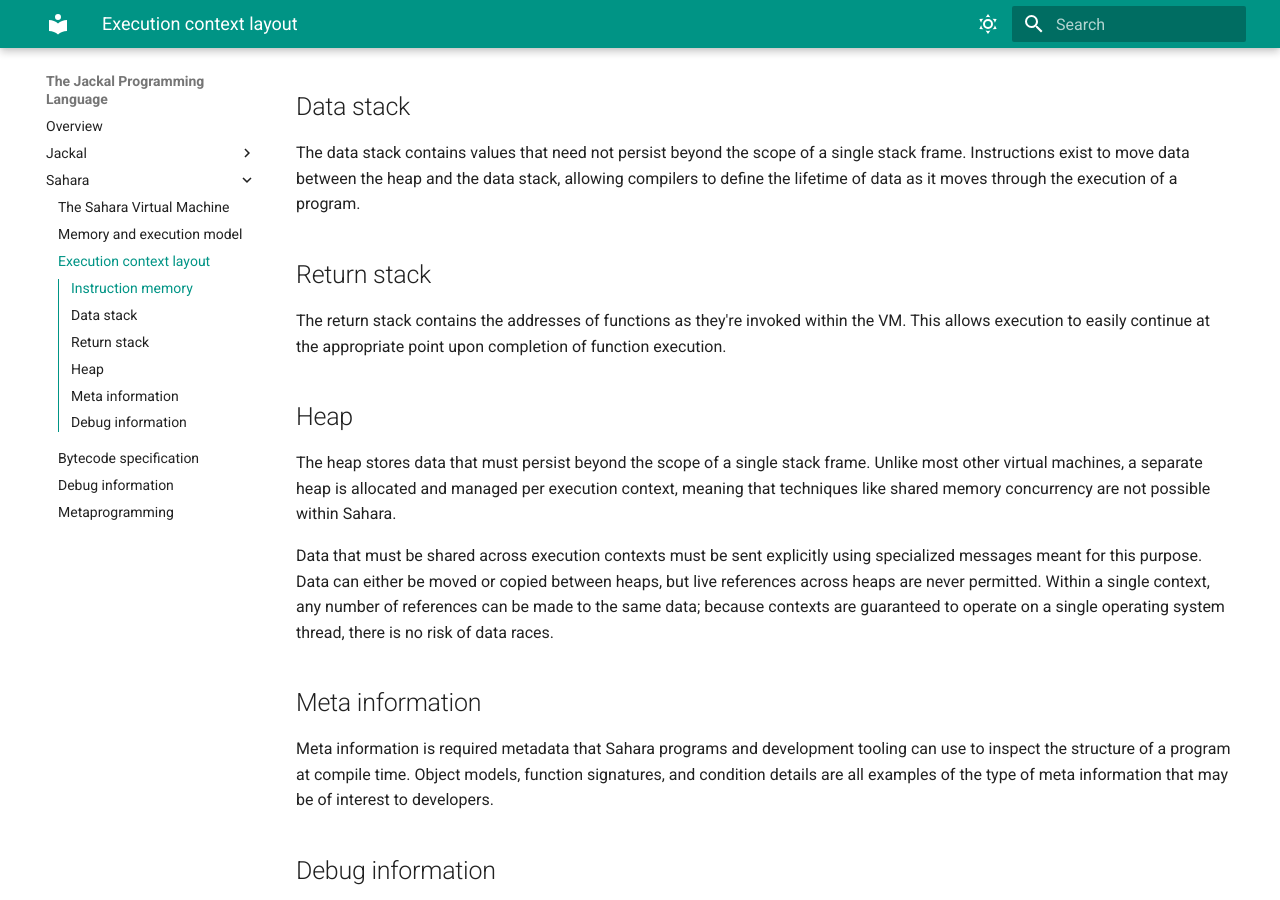
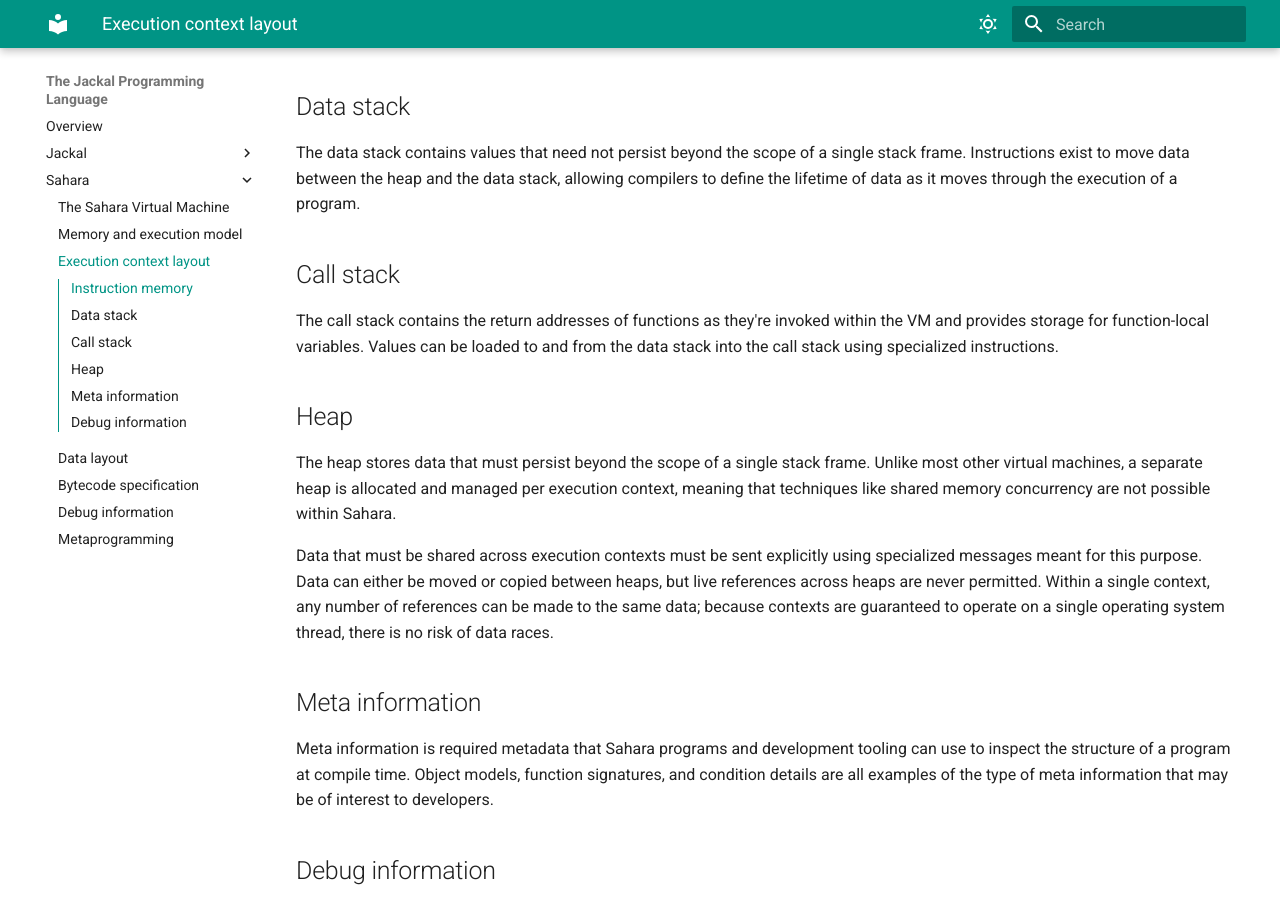
Before and after one commit to jkaye2012/jackal-lisp, an MkDocs documentation site: the page built from docs/sahara/execution-context.md, in a window 1280 px wide and 900 px high, scrolled down 375 px. Built offline with MkDocs 1.6.1 and Material for MkDocs 9.7.7, drawn with Linux system fonts in a browser that asks for light colours.

```diff
--- a/docs/sahara/execution-context.md
+++ b/docs/sahara/execution-context.md
@@ -18,10 +18,11 @@ The data stack contains values that need not persist beyond the scope of a singl
 move data between the heap and the data stack, allowing compilers to define the lifetime of data as it moves through the
 execution of a program.
 
-## Return stack
+## Call stack
 
-The return stack contains the addresses of functions as they're invoked within the VM. This allows execution to easily
-continue at the appropriate point upon completion of function execution.
+The call stack contains the return addresses of functions as they're invoked within the VM and provides storage for
+function-local variables. Values can be loaded to and from the data stack into the call stack using specialized
+instructions.
 
 ## Heap
 
--- a/mkdocs.yml
+++ b/mkdocs.yml
@@ -32,6 +32,7 @@ nav:
       - sahara/index.md
       - sahara/memory-execution-model.md
       - sahara/execution-context.md
+      - sahara/data-layout.md
       - sahara/bytecode.md
       - sahara/debug.md
       - sahara/metaprogramming.md
```
Also changed, not shown: docs/sahara/data-layout.md (added, +37 -0 lines), 5 other files.
